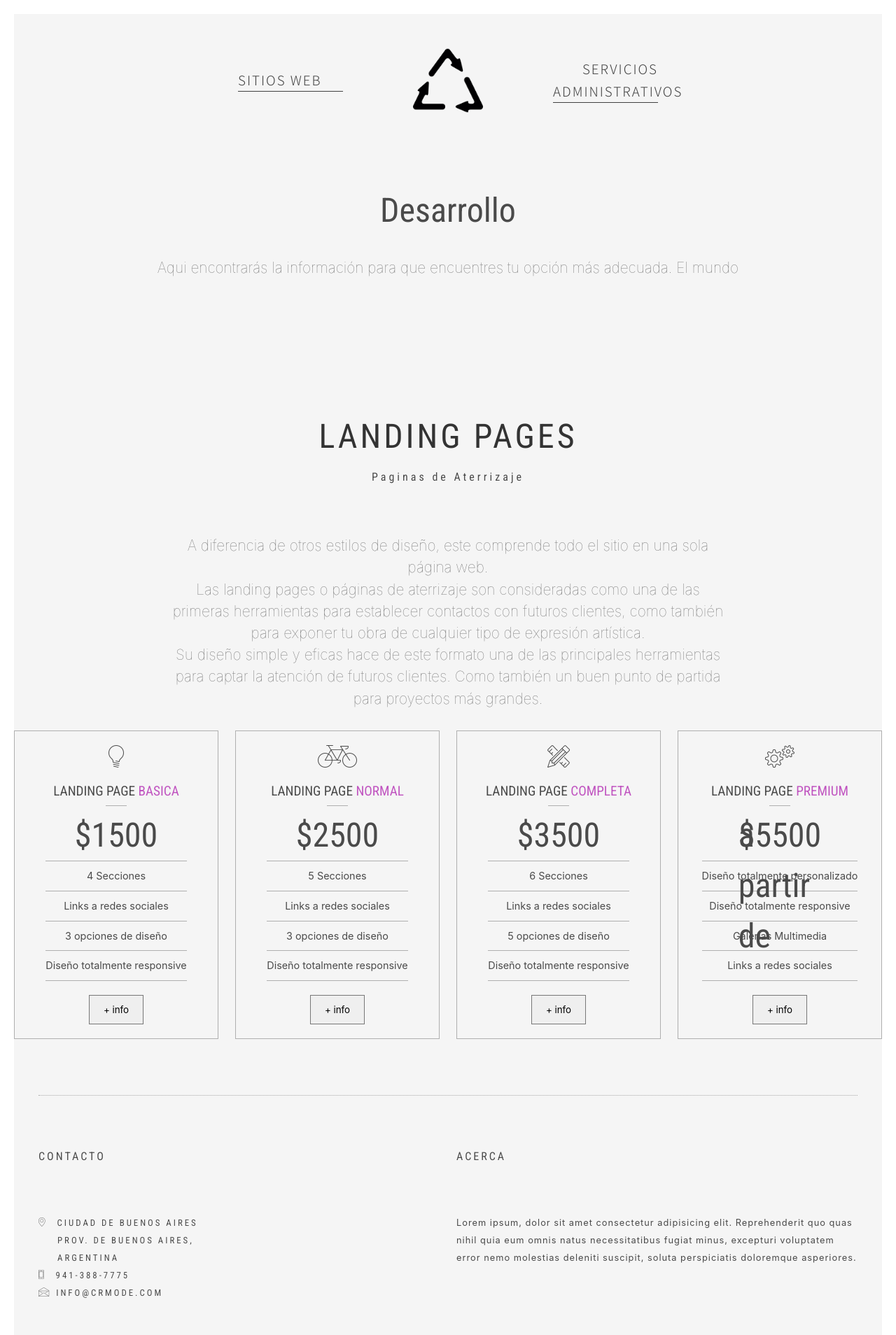
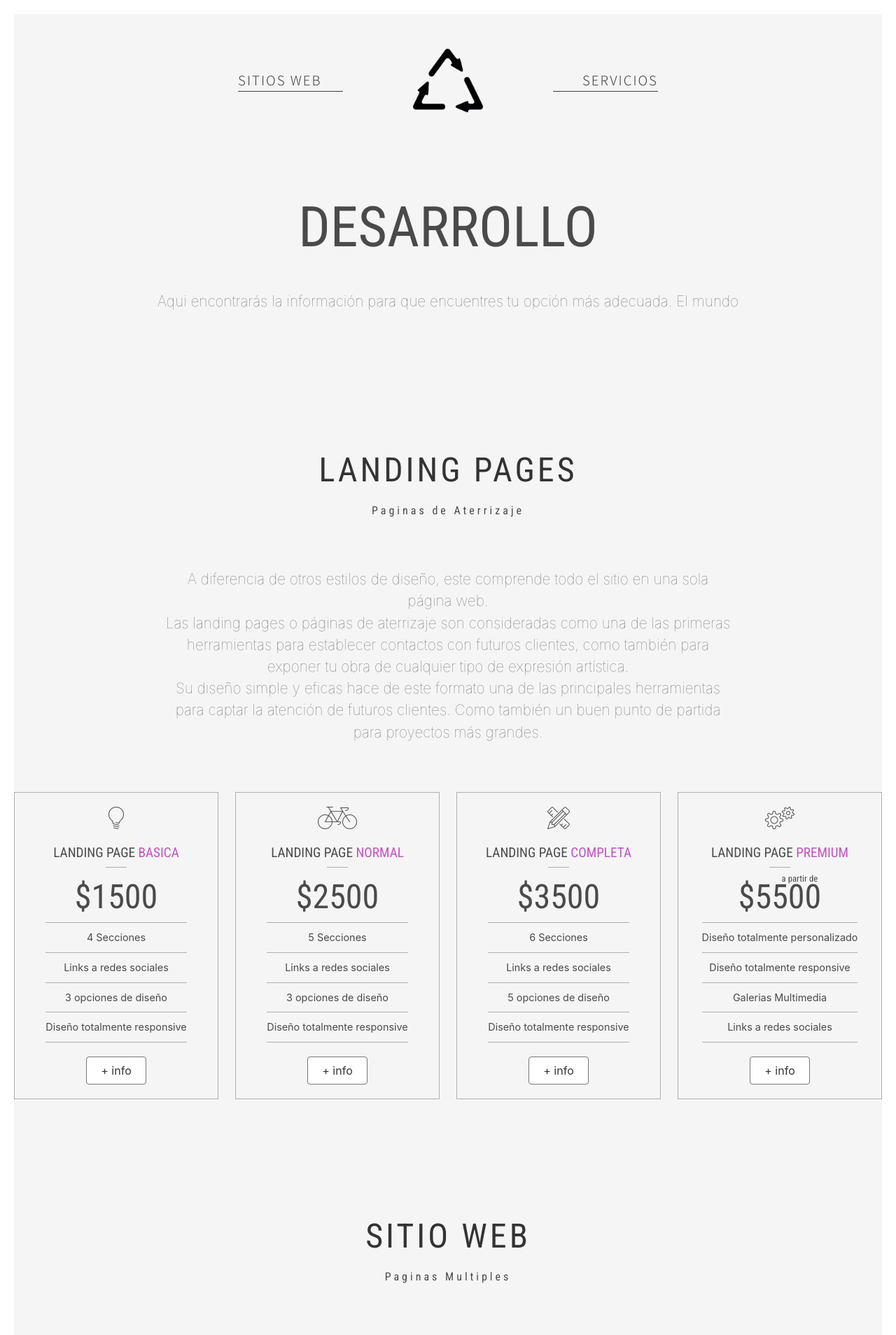
Before and after one commit to jesushernan3/crmode, a PHP site: page /app/views/content/sitios-web in a window 1280 px wide. Shown: the top 1908 px of the page at 70% size. Run offline with PHP 8.4, Linux system fonts and the light colour scheme; some libraries are stand-ins or nearby versions.

Commit message:
limpieza de css

```diff
--- a/app/views/content/sitios-web.php
+++ b/app/views/content/sitios-web.php
@@ -5,11 +5,11 @@
 
 <main>
 <section class="manifiesto module">
-    <h2>Desarrollo</h2>
+    <h1>Desarrollo</h1>
     <p>Aqui encontrarás la información para que encuentres tu opción más adecuada. El mundo</p>
   </section>
 
-<section id="landing-pages" class="module">
+  <section id="landing-pages" class="product module">
     <div class="row">
       <h2 class="module-title">Landing Pages</h2>
       <h3 class="module-subtitle">Paginas de Aterrizaje</h3>
@@ -33,7 +33,8 @@
             <li>3 opciones de diseño</li>
             <li>Diseño totalmente responsive</li>
           </ul>
-          <button>+ info</button>
+          <a class="button" href="/app/views/content/sitios/landing-basica">+ info</a>
+
       </div>
       </div>
       <div class="column is-one-quarter is-mobile">
@@ -47,7 +48,8 @@
             <li>3 opciones de diseño</li>
             <li>Diseño totalmente responsive</li>
           </ul>
-          <button>+ info</button>
+                    <a class="button" href="/app/views/content/sitios/landing-basica">+ info</a>
+
         </div>
       </div>
       <div class="column is-one-quarter is-mobile">
@@ -61,7 +63,8 @@
             <li>5 opciones de diseño</li>
             <li>Diseño totalmente responsive</li>
           </ul>
-          <button>+ info</button>
+                    <a class="button" href="/app/views/content/sitios/landing-basica">+ info</a>
+
         </div>
       </div>
       <div class="column is-one-quarter is-mobile">
@@ -75,7 +78,84 @@
             <li>Galerias Multimedia</li>
             <li>Links a redes sociales</li>
           </ul>
-          <button>+ info</button>
+                    <a class="button" href="/app/views/content/sitios/landing-basica">+ info</a>
+
+        </div>
+      </div>
+
+
+    </div>
+  </section>
+
+  <section id="web-sites" class="product module">
+    <div class="row">
+      <h2 class="module-title">Sitio Web</h2>
+      <h3 class="module-subtitle">Paginas Multiples</h3>
+      <div class="caja-parrafo">
+        <p>
+          Recomendado para ampliar la gama de información que querés mostrar, tener un mayor potencial de llegada a un público más amplio, que a diferencia de una <em>Landing Page</em> resulta muy escueta para tal fin.
+        </p>
+      </div>
+    </div>
+
+    <div class="columns">
+      <div class="column is-one-quarter is-mobile">
+        <div class="frame d-flex-centered f-direction-column">
+          <span class="icon-lightbulb"></span>
+          <h4>Sitio Web <span>Basica</span></h4>
+          <h2>$1500</h2>
+          <ul>
+            <li>4 Secciones</li>
+            <li>Links a redes sociales</li>
+            <li>3 opciones de diseño</li>
+            <li>Diseño totalmente responsive</li>
+          </ul>
+          <a class="button" href="/app/views/content/sitios/landing-basica">+ info</a>
+      </div>
+      </div>
+      <div class="column is-one-quarter is-mobile">
+        <div class="frame d-flex-centered f-direction-column">
+          <span class="icon-bike"></span>
+          <h4>Sitio Web <span>Normal</span></h4>
+          <h2>$2500</h2>
+          <ul>
+            <li>5 Secciones</li>
+            <li>Links a redes sociales</li>
+            <li>3 opciones de diseño</li>
+            <li>Diseño totalmente responsive</li>
+          </ul>
+          <a class="button" href="/app/views/content/sitios/landing-basica">+ info</a>
+
+        </div>
+      </div>
+      <div class="column is-one-quarter is-mobile">
+        <div class="frame d-flex-centered f-direction-column">
+          <span class="icon-tools"></span>
+          <h4>Sitio Web <span>Completa</span></h4>
+          <h2>$3500</h2>
+          <ul>
+            <li>6 Secciones</li>
+            <li>Links a redes sociales</li>
+            <li>5 opciones de diseño</li>
+            <li>Diseño totalmente responsive</li>
+          </ul>
+                    <a class="button" href="/app/views/content/sitios/landing-basica">+ info</a>
+
+        </div>
+      </div>
+      <div class="column is-one-quarter is-mobile">
+        <div class="frame d-flex-centered f-direction-column">
+          <span class="icon-gears"></span>
+          <h4>Sitio Web <span>Premium</span></h4>
+          <h2 class="a-partir">$5500</h2>
+          <ul>
+            <li>Diseño totalmente personalizado</li>
+            <li>Diseño totalmente responsive</li>
+            <li>Galerias Multimedia</li>
+            <li>Links a redes sociales</li>
+          </ul>
+                    <a class="button" href="/app/views/content/sitios/landing-basica">+ info</a>
+
         </div>
       </div>
 
--- a/app/views/includes/partials/main-nav.php
+++ b/app/views/includes/partials/main-nav.php
@@ -1,8 +1,8 @@
 <nav class="main-nav">
   <a class="logo-mobile" href="<?php echo $raiz;?>"><img src="/public/img/logo.png" alt=""></a>
   <ul>
-    <li class="text-left"><a href="/app/views/content/sitios-web.php">Sitios Web</a></li>
+    <li class="text-left"><a href="/app/views/content/sitios-web">Sitios Web</a></li>
     <li class="logo"><a href="<?php echo $raiz;?>"><img src="/public/img/logo.png" alt=""></a></li>
-    <li class="text-right"><a href="/app/views/content/servicios-admin.php">Servicios Administrativos</a></li>
+    <li class="text-right"><a href="/app/views/content/servicios-admin">Servicios</a></li>
   </ul>
 </nav>
--- a/public/css/main.css
+++ b/public/css/main.css
@@ -108,33 +108,23 @@ header {
 .logo-mobile {
   display: none;
 }
-
-/* Index
- ==================================*/
-.index-container {
-  display: flex;
-  justify-content: center;
-  align-items: center;
-  flex-direction: column;
-  height: 100vh;
-}
-.index-container a {
-  font-family: Fredoka;
-  font-size: 2rem;
-  text-align: center;
-}
-.index-container img {
-  width: 50%;
-}
-/* ====================
-          Main
- =====================*/
+/*=======================================
+ Main (reglas comunes a todas las vistas)
+=========================================*/
 .manifiesto {
   text-align: center;
 }
+.manifiesto h1, .manifiesto h2 {
+  font-size: 5rem;
+  font-weight: lighter;
+  text-transform: uppercase;
+}
 .manifiesto h2 {
   font-size: 3rem;
-   font-weight: lighter;
+  margin-top: unset;
+}
+.content h2:not(:first-child) {
+  margin-top: unset;
 }
 .manifiesto p {
  font-size: 1.3rem;
@@ -159,9 +149,19 @@ header {
 	position: relative;
 	padding: 80px 0;
 }
+.caja-parrafo {
+	font-size: 1.3rem;
+	font-weight: lighter;
+	color: #707070;
+  margin: 70px auto;
+  max-width: 810px;
+  text-align: center;
+}
 
-/* Servicios
- ==================================*/
+/* Home View
+ =====================*/
+
+/*··························· Home -> Servicios  */
 #servicios {
   min-height: 500px;
 }
@@ -183,45 +183,52 @@ text-align: center;
 .servicio span {
 	font-size: 2rem;
 }
+.is-half .frame.caja-parrafo h2,
+.is-half .frame.caja-parrafo a {
+	margin: 20px 0;
+}
+.is-half .frame.caja-parrafo h2 {
+  text-transform: uppercase;
+}
+.is-half .frame.caja-parrafo h2,
+.is-half .frame.caja-parrafo a {
+  font-size: 1rem;
+}
+.is-half .frame.caja-parrafo {
+	padding: 50px 0;
+}
 
-.caja-parrafo {
-	font-size: 1.3rem;
-	font-weight: lighter;
-	color: #707070;
-  margin: 30px auto;
-  max-width: 800px;
-  text-align: center;
-
-}
-/* :::::::::: Vista Sitios Web :::::::::: */
-#landing-pages h4 {
+/*================================
+ Sitios Web - Vista
+==================================*/
+.product h4 {
   text-transform: uppercase;
   font-size: 1.2rem;
   margin-top: 20px;
   margin-bottom: 0;
   text-align: center;
 }
-#landing-pages h2 {
+.product h2 {
   font-size: 3rem;
   position: relative;
 }
-#landing-pages h4::after {
+.product h4::after {
 	border-bottom: 1px solid #afafaf;
 	content: "";
 	display: block;
 	width: 30px;
 	margin: 6px auto;
 }
-#landing-pages h4 span {
+.product h4 span {
   color: #c054c0;
 }
-#landing-pages li {
+.product li {
 	border-top: 1px solid #AFAFAF;
 	padding: 10px 0;
 	text-align: center;
 	font-size: .9rem;
 }
-#landing-pages li:last-child {
+.product li:last-child {
 	border-bottom: 1px solid #AFAFAF;
 }
 .frame {
@@ -238,10 +245,13 @@ text-align: center;
 }
 .a-partir::before {
   content: "a partir de";
-  font-family: 0.8rem;
+  font-size: 0.8rem;
   position: absolute;
   right: 5px;
 }
+/*================================
+ nombre
+==================================*/
 
 /* Contacto
  ==================================*/
@@ -263,16 +273,16 @@ text-align: center;
 .caja-formulario {
   margin: 0 15px;
 }
-input, textarea, button {
+input, textarea, .button {
   border: 1px solid #777;
   padding: 12px 20px;
   margin: 20px 0 0;
   box-sizing: border-box;
 }
-.input:focus, footer textarea:focus, button:hover {
+.input:focus, footer textarea:focus, .button:hover {
 	box-shadow: 0px 1px 8px 1px #777;
 }
-button {
+.button {
   cursor: pointer;
 }
 .field {
@@ -312,6 +322,7 @@ button {
  .contact-widget ul li span {
     margin-left: -27px;
     padding-right: 14px;
+    color: #c054c0;
   }
  .contact-widget ul li span.icon-envelope {
     padding-right: 7px;
@@ -356,9 +367,7 @@ button {
   }
 
   /*··························· Footer  */
-  .col-50 {
-    width: 100%;
-  }
+
   .contact-widget ul, .text-widget p {
     margin-left: 35px;
   }
```
Also changed, not shown: app/views/content/sitios/landing-basica.php (added, +36 -0 lines), app/views/home.php (+16 -1 lines), public/img/sitios-web/mac-de-frente.png (added), public/img/sitios-web/mac-de-perfil.png (added). Lines whose indentation alone changed are shown as unchanged.
